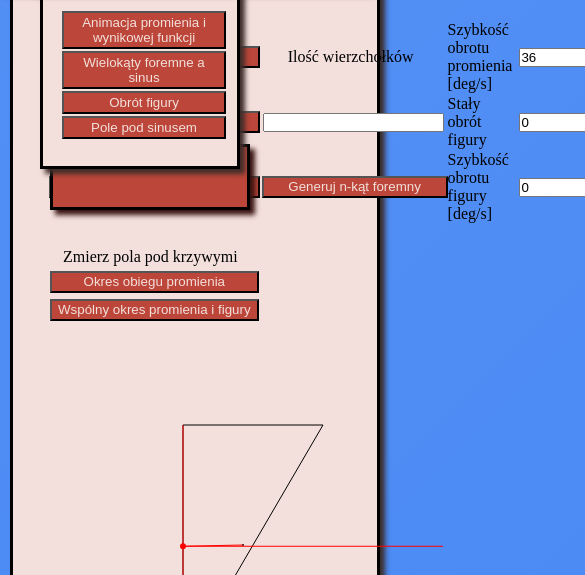
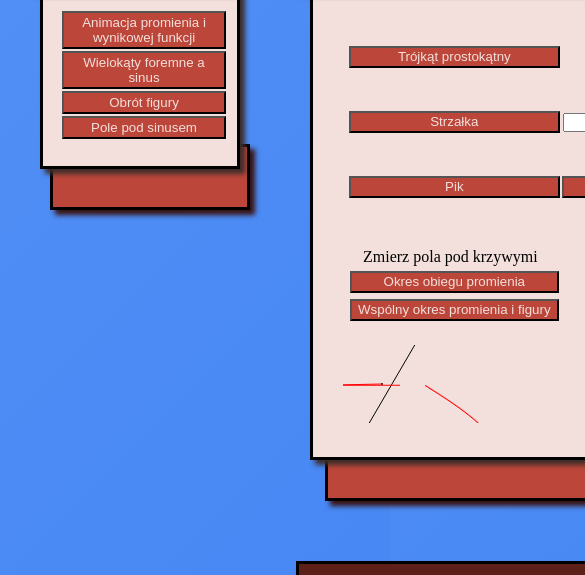
Before and after one commit to frogi16/Rotating-figures, a plain HTML site: page index.html in a window 390 px wide. Shown: the part 100-675 px from the top of the page, 585 px wide, since content can reach past the window. Drawn offline with Linux system fonts and the light colour scheme.

Commit message:
Make site reponsive
Feed with main content is now positioned responsively and should not
flow under the navbar.

```diff
--- a/index.js
+++ b/index.js
@@ -28,8 +28,14 @@ function generateRegularFigure(numberOfVertices, r)
 var canvas = document.getElementById("canvas");
 var ctx = canvas.getContext("2d");
 
+canvas.width  = window.innerWidth * 0.2;
+canvas.height = canvas.width;
+
 var canvasScroll = document.getElementById("canvasScroll");
 var ctxScroll = canvasScroll.getContext("2d");
+
+canvasScroll.width  = window.innerWidth * 0.25;
+canvasScroll.height = canvas.height;
 
 var t = 0;
 var dt = 0.1;
--- a/styles.css
+++ b/styles.css
@@ -74,6 +74,7 @@ article
 
 article.card .content
 {
+	overflow: auto;
 	padding: 50px 30px 30px 30px;
 }
 
@@ -127,9 +128,11 @@ input[type="button"]:focus
 #feed
 {
 	display: flex;
-	margin: 0 auto;
 	flex-direction: column;
-	max-width: 1180px;
+	max-width: 1000px;
+	min-width: 600px;
+	margin-left: max(300px, calc(50vw - 1000px/2) );
+	margin-right: 30px;
 	text-align: justify;
 }
 
```
